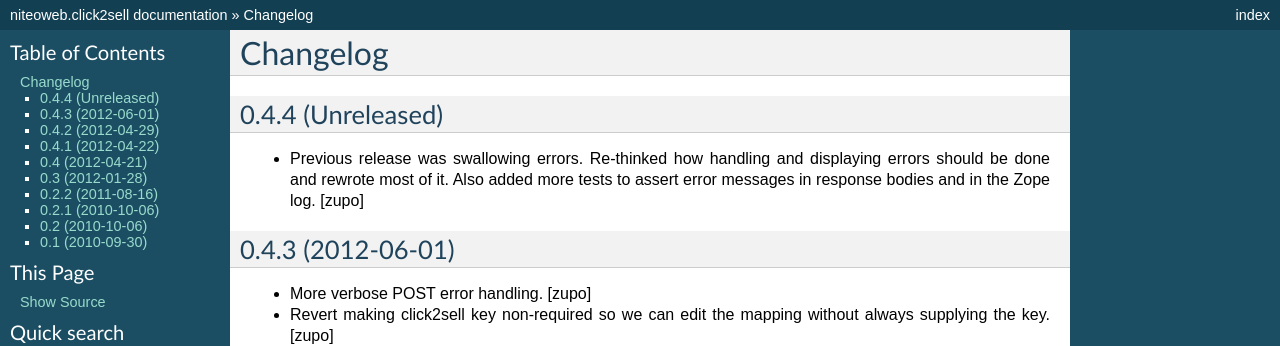
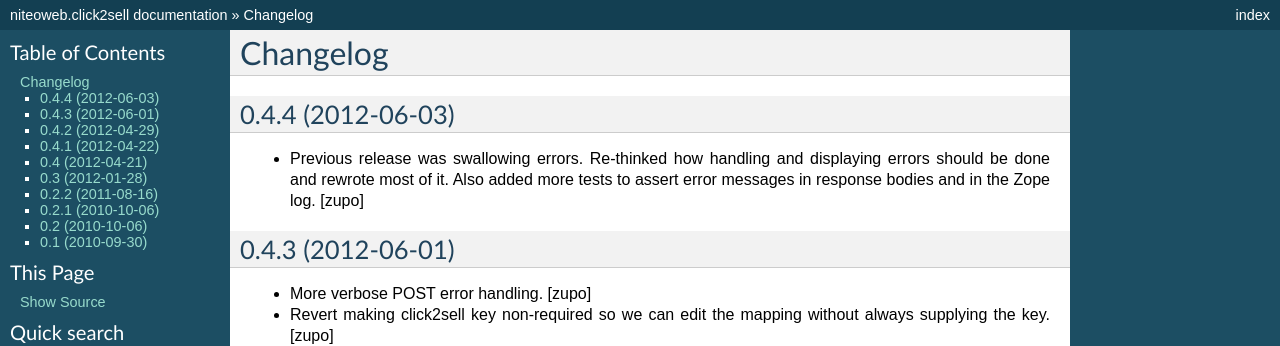
Before and after one commit to teamniteo/niteoweb.click2sell, a Sphinx documentation site: the page built from docs/HISTORY.rst, in a window 1280 px wide. Shown: the top 346 px of the page. Built offline with Sphinx 7.4.7, drawn with Linux system fonts in a browser that asks for light colours.

Commit message:
prep release 0.4.4

```diff
--- a/docs/HISTORY.rst
+++ b/docs/HISTORY.rst
@@ -1,7 +1,7 @@
 Changelog
 =========
 
-0.4.4 (Unreleased)
+0.4.4 (2012-06-03)
 ------------------
 
 - Previous release was swallowing errors. Re-thinked how handling and displaying
--- a/src/niteoweb/click2sell/version.txt
+++ b/src/niteoweb/click2sell/version.txt
@@ -1 +1 @@
-0.4.3
+0.4.4
```
